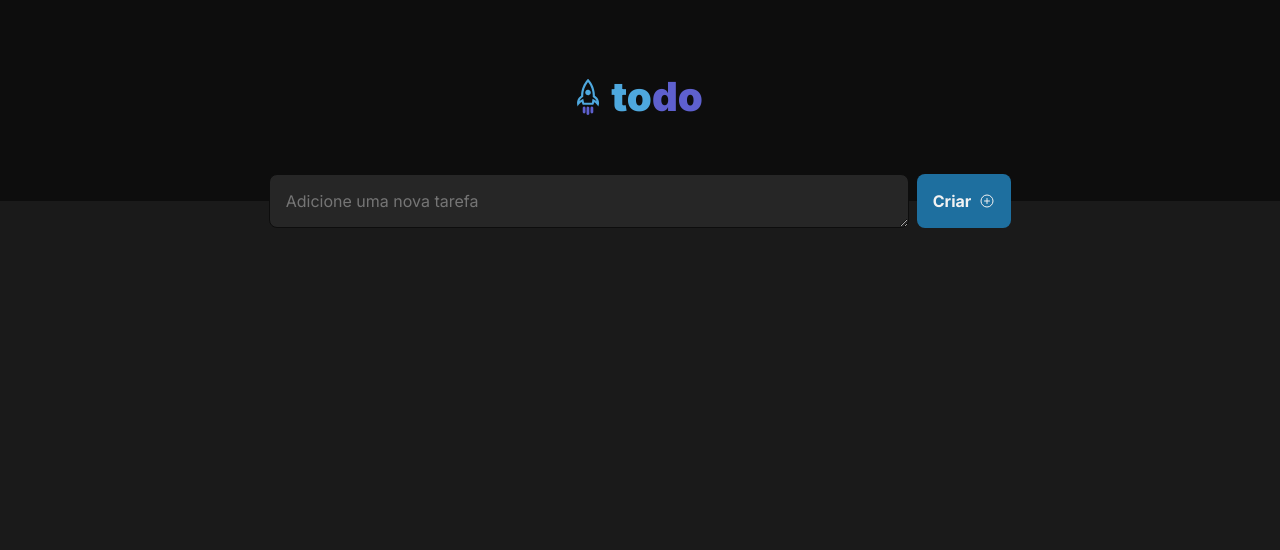
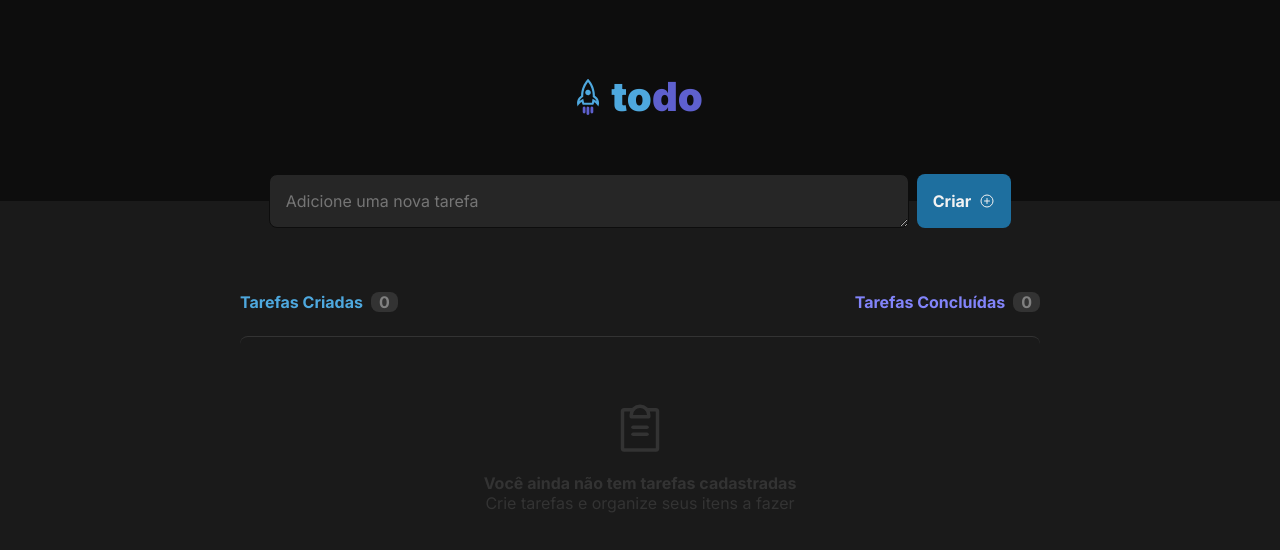
Before and after one commit to ivannalon/to-do-list, a React (Vite) app: page / in a window 1280 px wide. Shown: the top 550 px of the page. Built offline with nearby package versions, Linux system fonts and the light colour scheme.

Commit message:
Finalizado o componente de TaskList

```diff
--- a/src/App.tsx
+++ b/src/App.tsx
@@ -1,5 +1,6 @@
 import { Header } from "./components/Header/Header"
 import { NewTask } from "./components/NewTask/NewTask"
+import { Task } from "./components/TaskList/TaskList"
 import "./styles/global.css"
 
 export default function App() {
@@ -7,6 +8,7 @@ export default function App() {
     <>
       <Header/>
       <NewTask/>
+      <Task/>
     </>
   )
 }
--- a/src/components/NewTask/styles.module.css
+++ b/src/components/NewTask/styles.module.css
@@ -1,5 +1,4 @@
 .newTask {
-  width: 100%;
   display: flex;
   align-items: center;
   justify-content: center;
--- /dev/null
+++ b/src/components/TaskList/TaskList.tsx
@@ -0,0 +1,26 @@
+import { ClipboardText } from "phosphor-react"
+import styles from "./styles.module.css"
+
+export function Task() {
+  return (
+    <div className={styles.content}>
+      <div className={styles.info}>
+        <div className={styles.tasks}>
+          <span className={styles.tasksCreatedText}>Tarefas Criadas</span>
+          <span className={styles.counter}>0</span>
+        </div>
+
+        <div className={styles.tasks}>
+          <span className={styles.tasksFinishedText}>Tarefas Concluídas</span>
+          <span className={styles.counter}>0</span>
+        </div>
+      </div>
+
+      <section className={styles.taskOff}>
+        <div><ClipboardText size={56}/></div>
+        <strong>Você ainda não tem tarefas cadastradas</strong>
+        <span>Crie tarefas e organize seus itens a fazer</span>
+      </section>
+    </div>
+  )
+}
--- /dev/null
+++ b/src/components/TaskList/styles.module.css
@@ -0,0 +1,65 @@
+.content {
+  display: block;
+  justify-content: center;
+  align-items: center;
+  margin: 4rem 15rem 0rem 15rem;
+}
+
+.info {
+  display: flex;
+  align-items: flex-start;
+  justify-content: space-between;
+
+  margin-bottom: 1.5rem;
+}
+
+.tasks {
+  display: flex;
+  gap: 0.5rem;
+}
+
+.tasksCreatedText {
+  font-weight: 700;
+  color: var(--blue-300);
+}
+
+.counter {
+  background-color: var(--gray-400);
+  padding: 0 0.5rem 0 0.5rem;
+  border-radius: 8px;
+  color: var(--gray-300);
+  font-weight: 700;
+}
+
+.tasksFinishedText{
+  font-weight: 700;
+  color: var(--purple-300);
+}
+
+.taskOff {
+  border-radius: 8px;
+  border-top: solid 1px var(--gray-400);
+}
+
+.taskOff div {
+  display: flex;
+  align-items: center;
+  justify-content: center;
+  padding: 4rem 0 0 0;
+  margin-bottom: 1rem;
+  color: var(--gray-400);
+}
+
+.taskOff strong {
+  display: flex;
+  align-items: center;
+  justify-content: center;
+  color: var(--gray-400);
+}
+
+.taskOff span {
+  display: flex;
+  align-items: center;
+  justify-content: center;
+  color: var(--gray-400);
+}
```
